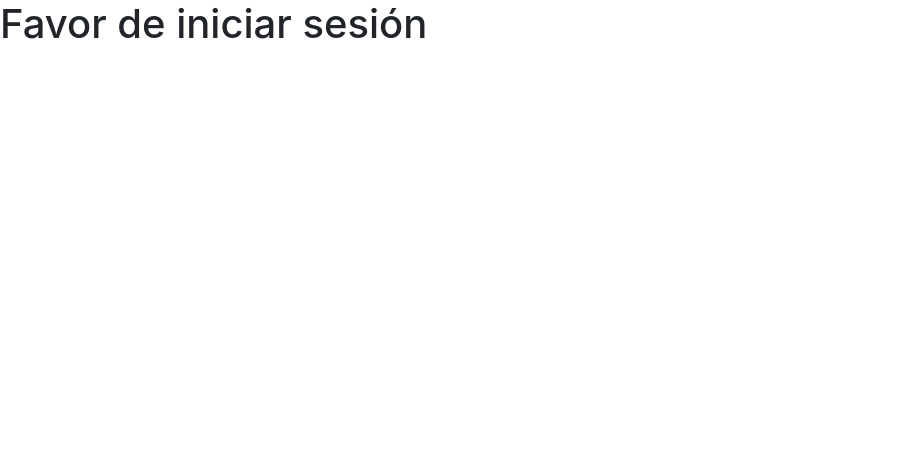
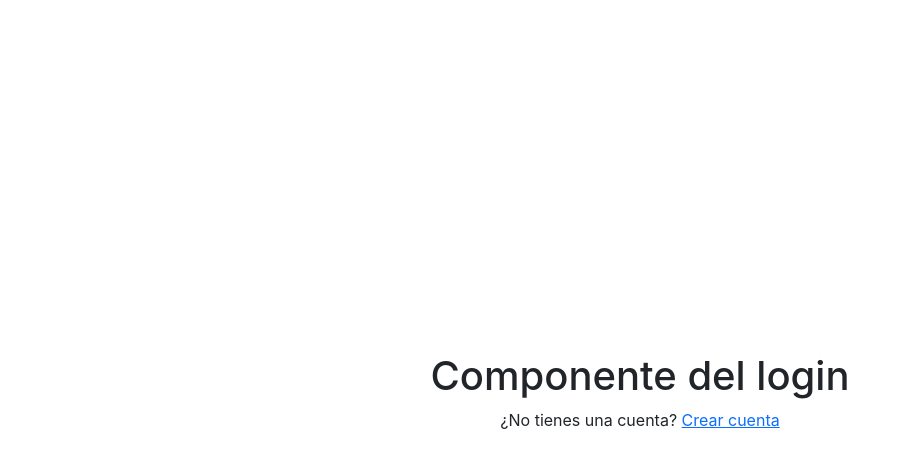
Before and after one commit to EmmanuelMercado99/EntrevistaTecCastores, a React (Create React App) app in the folder FrontEnd/innovatube/: page / in a window 1280 px wide. Shown: the top 468 px of the page, without its empty margins (0-907 px from the left). Built offline with nearby package versions, Linux system fonts and the light colour scheme.

Commit message:
Registro de avance en el Login, ya cuenta con el Link para realizar el routeo a la creación de sesión, siguiente paso: Crear los formulario y darles estilo

```diff
--- a/FrontEnd/innovatube/package.json
+++ b/FrontEnd/innovatube/package.json
@@ -10,6 +10,7 @@
     "react": "^18.3.1",
     "react-dom": "^18.3.1",
     "react-redux": "^9.1.2",
+    "react-router-dom": "^6.27.0",
     "react-scripts": "5.0.1",
     "redux": "^5.0.1",
     "web-vitals": "^2.1.4"
--- a/FrontEnd/innovatube/src/App.js
+++ b/FrontEnd/innovatube/src/App.js
@@ -2,15 +2,20 @@ import logo from './logo.svg';
 import './App.css';
 import { useSelector, useDispatch } from 'react-redux';
 import { login,logout } from './redux/slices/globalStates';
+import { BrowserRouter as Router, Route, Routes } from 'react-router-dom';
+import Login from './components/Login/Login';
+import SignUp from './components/SignUp/SignUp';
 
+//{valueLogin? ("Inicia sesion"):("Favor de iniciar sesión")}
 function App() {
   const valueLogin = useSelector((state) => state.loginSession.login)
   return (
-    <div>
-      <h1>
-        {valueLogin? ("Inicia sesion"):("Favor de iniciar sesión")}
-      </h1>
-    </div>
+    <Router>
+      <Routes>
+        <Route path="/" element={<Login />} />
+        <Route path="/signup" element={<SignUp />} />
+      </Routes>
+    </Router>
   );
 }
 
--- /dev/null
+++ b/FrontEnd/innovatube/src/components/Login/Login.css
@@ -0,0 +1,10 @@
+.loginBody{
+    width: 100vw;
+    height: 100vh;
+    margin: 0;
+    padding: 0;
+    display: flex;
+    justify-content: center;
+    align-items: center;
+    flex-direction: column;
+}
--- /dev/null
+++ b/FrontEnd/innovatube/src/components/Login/Login.jsx
@@ -0,0 +1,16 @@
+import { Link } from 'react-router-dom';
+import "./Login.css"
+
+
+const Login = () => {
+    return (
+        <div className='loginBody'>
+            <h1>Componente del login</h1>
+            <p>
+        ¿No tienes una cuenta? <Link to="/signup">Crear cuenta</Link>
+            </p>
+        </div>
+    )
+}
+
+export default Login;
--- /dev/null
+++ b/FrontEnd/innovatube/src/components/SignUp/SignUp.jsx
@@ -0,0 +1,11 @@
+
+
+const SignUp = () =>{
+    return(
+        <div>
+        <h1>Componente del registro</h1>
+        </div>
+    )
+}
+
+export default SignUp;
```
Also changed, not shown: 1 other file (tests, documents, lock files or other folders).
